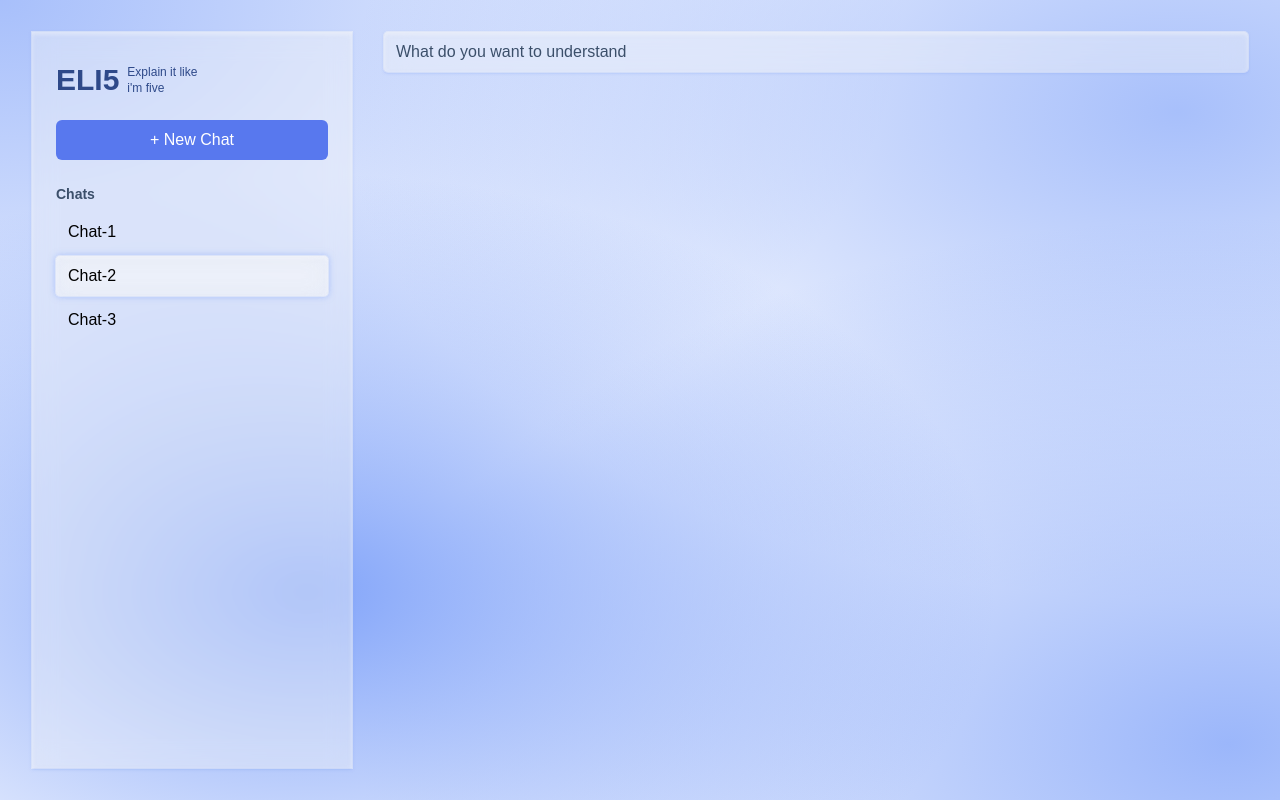
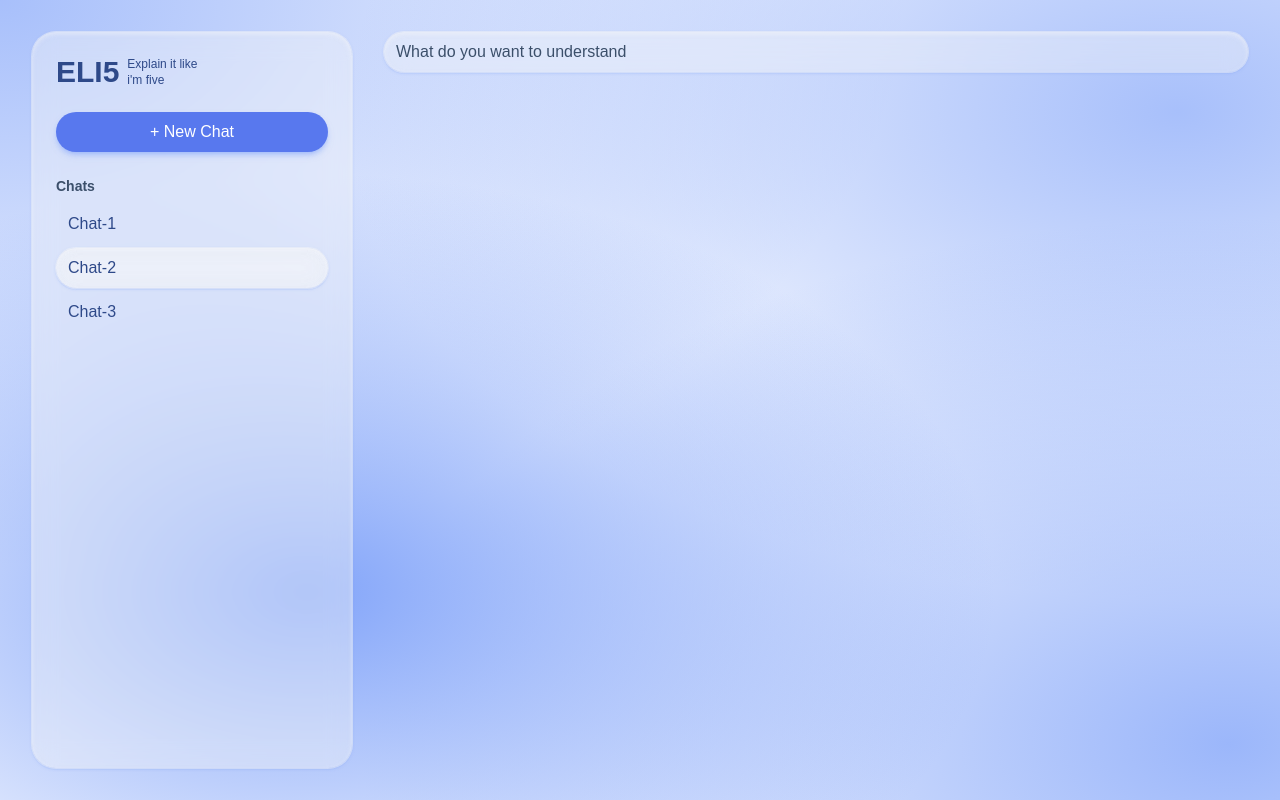
Before and after one commit to gr33b0k/eli5, a React (Vite) app: page / in a window 1280 px wide. Built offline with nearby package versions, Linux system fonts and the light colour scheme; a web font is replaced by a local one.

Commit message:
style: update UI components to new rounded + glass style

```diff
--- a/src/components/explanation/ExplanationInput.jsx
+++ b/src/components/explanation/ExplanationInput.jsx
@@ -1,7 +1,7 @@
 function ExplanationInput() {
   return (
     <input
-      className="glass text-text placeholder:text-text-muted caret-text active:shadow-primary focus:shadow-even w-full rounded-sm px-3 py-2 outline-0 transition-shadow duration-300 ease-in-out"
+      className="glass text-text placeholder:text-text-muted caret-text active:shadow-primary focus:shadow-even rounded-3xl px-3 py-2 outline-0 transition-shadow duration-300 ease-in-out"
       placeholder="What do you want to understand"
     />
   );
--- a/src/components/layout/sidebar/ChatList.jsx
+++ b/src/components/layout/sidebar/ChatList.jsx
@@ -5,8 +5,8 @@ function ChatList({ chats }) {
         <li
           key={chat.id}
           className={
-            "hover:bg-surface/70 cursor-pointer rounded-sm px-3 py-2 text-base transition-colors duration-300 ease-in-out" +
-            (chat.isActive ? " glass shadow-even" : "")
+            "hover:bg-surface/70 text-text cursor-pointer rounded-3xl px-3 py-2 text-base transition-colors duration-300 ease-in-out" +
+            (chat.isActive ? " glass" : "")
           }
         >
           {chat.title}
--- a/src/components/layout/sidebar/Sidebar.jsx
+++ b/src/components/layout/sidebar/Sidebar.jsx
@@ -2,7 +2,7 @@ import ChatList from "./ChatList";
 
 function Sidebar() {
   return (
-    <aside className="glass flex w-80 flex-col gap-6 px-6 py-8">
+    <aside className="glass flex w-80 flex-col gap-6 rounded-3xl p-6">
       <h1 className="text-text flex items-center gap-2">
         <span className="block text-3xl/4 font-bold">ELI5</span>
         <div className="text-xs">
@@ -10,7 +10,7 @@ function Sidebar() {
           <span className="block">i'm five</span>
         </div>
       </h1>
-      <button className="bg-accent rounded-md px-4 py-2 text-white">
+      <button className="bg-accent shadow-primary/50 rounded-3xl px-4 py-2 text-white shadow-md">
         + New Chat
       </button>
       <div>
```
